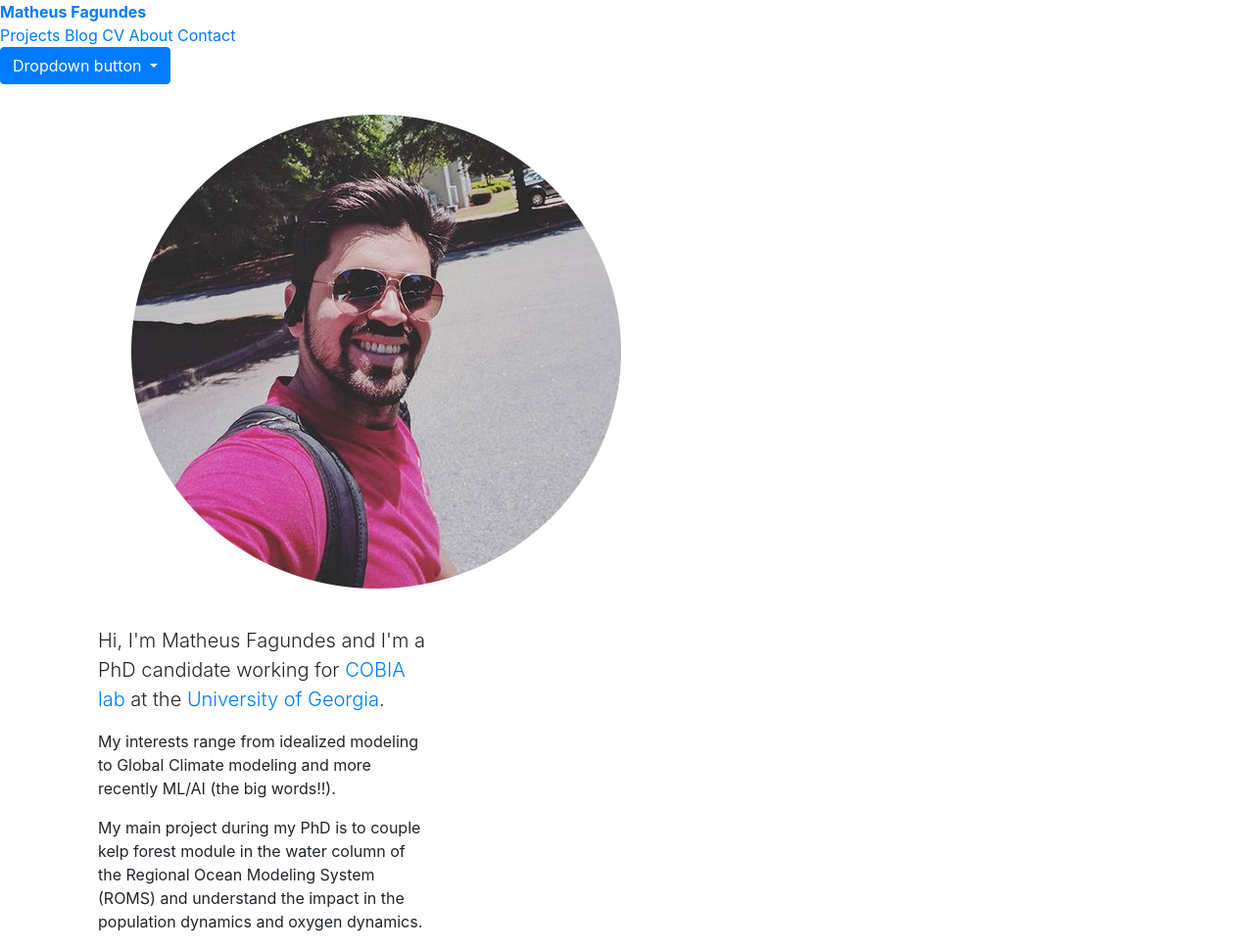
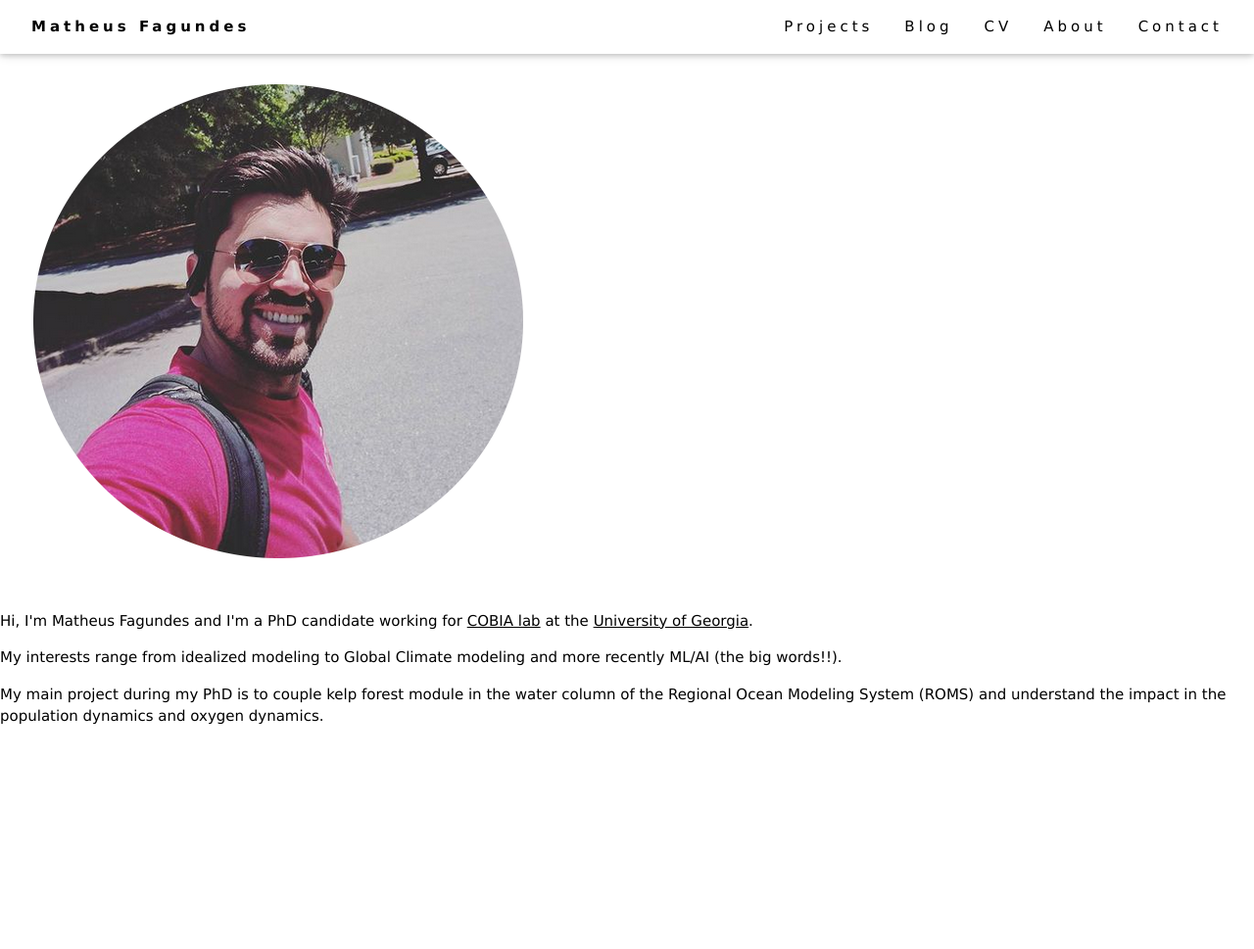
Before and after one commit to mf99274/mf99274.github.io, a Jekyll site: the page built from index.html, in a window 1280 px wide. Shown: the whole page at 98% size. Built offline with Jekyll 4.4.1, drawn with Linux system fonts in a browser that asks for light colours; after the commit the page ends 900 px from its top, so only the background shows below that.

Commit message:
Update default.html

```diff
--- a/_layouts/default.html
+++ b/_layouts/default.html
@@ -5,16 +5,10 @@
     <!-- link to main stylesheet -->
    <!-- <link rel="stylesheet" type="text/css" href="/css/main.css">
 </head> -->
-<head>
 <title>Matheus Fagundes</title>
 <meta charset="UTF-8">
 <meta name="viewport" content="width=device-width, initial-scale=1">
-<!--<link rel="stylesheet" href="https://www.w3schools.com/w3css/4/w3.css"> -->
-<link rel="stylesheet" href="https://cdn.jsdelivr.net/npm/bootstrap@4.6.1/dist/css/bootstrap.min.css">
-<script src="https://cdn.jsdelivr.net/npm/jquery@3.5.1/dist/jquery.slim.min.js"></script>
-<script src="https://cdn.jsdelivr.net/npm/popper.js@1.16.1/dist/umd/popper.min.js"></script>
-<script src="https://cdn.jsdelivr.net/npm/bootstrap@4.6.1/dist/js/bootstrap.bundle.min.js"></script>
-</head>
+<link rel="stylesheet" href="https://www.w3schools.com/w3css/4/w3.css">
 
 <body background-color: lightblue;>
 <nav>
@@ -30,17 +24,6 @@
       	    <a href="/about" class="w3-bar-item w3-button">About</a>
       	    <a href="#contact" class="w3-bar-item w3-button">Contact</a>
 	    <!--<a href="https://github.com/mf99274">My GitHub</a> -->
-
-	    <div class="dropdown">
-                <button type="button" class="btn btn-primary dropdown-toggle" data-toggle="dropdown">
-                    Dropdown button
-                </button>
-                <div class="dropdown-menu">
-                    <a class="dropdown-item" href="#">Link 1</a>
-                    <a class="dropdown-item" href="#">Link 2</a>
-                    <a class="dropdown-item" href="#">Link 3</a>
-                </div>
-            </div>
     	</div>
      </div>
 	<div class="container">
```
